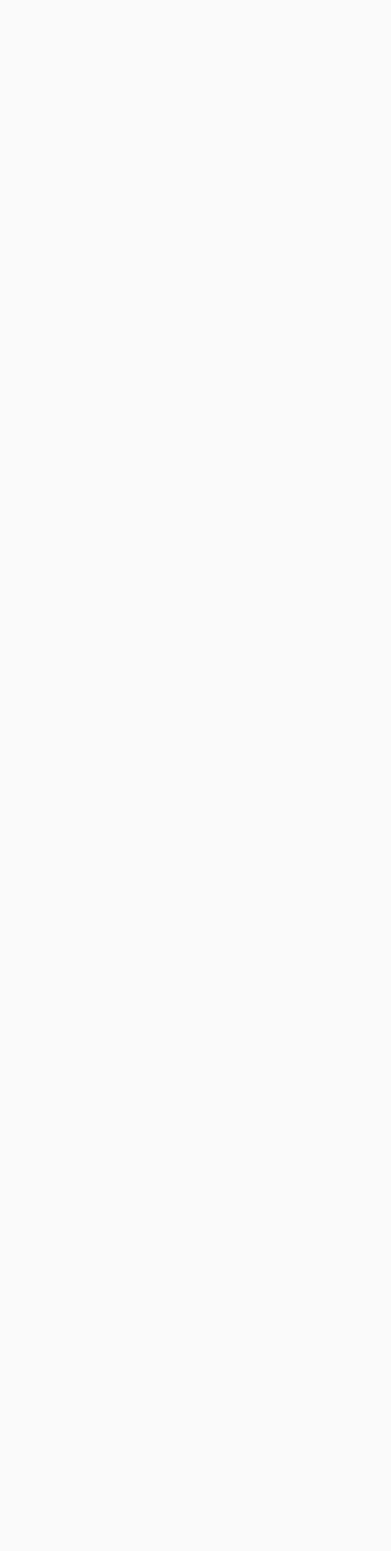
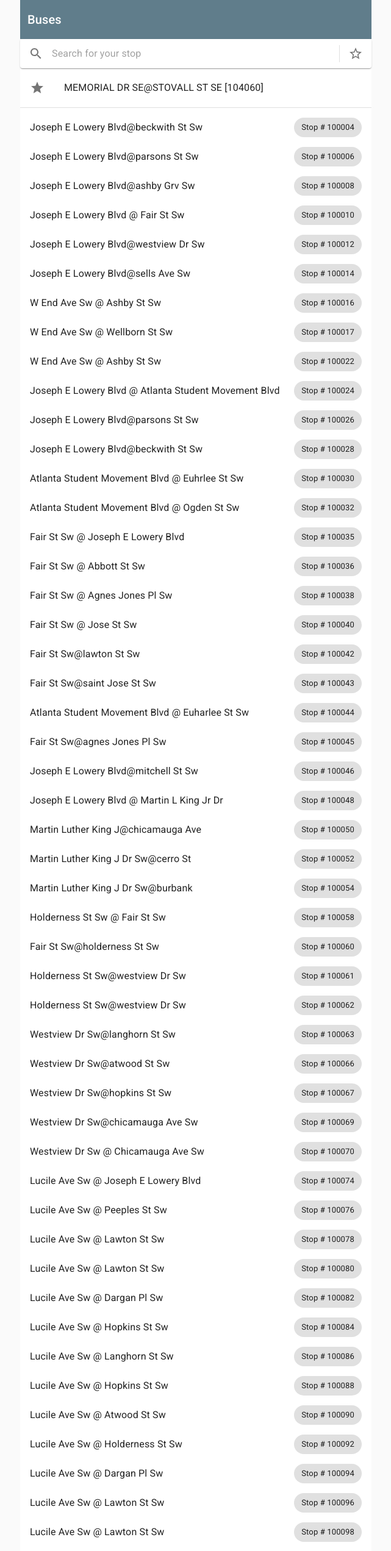
Before and after one commit to jakswa/marta_ui, a React (Create React App) app: page /bus in a window 1280 px wide. Shown: the top 2544 px of the page at 61% size, without its empty margins (319-960 px from the left). Before the commit the page ends 800 px from the top, so only its background shows below. Built offline with nearby package versions, Linux system fonts and the light colour scheme.

Commit message:
Get train data on page

```diff
--- a/package.json
+++ b/package.json
@@ -4,6 +4,7 @@
   "private": true,
   "dependencies": {
     "@material-ui/core": "^4.5.1",
+    "@material-ui/icons": "^4.5.1",
     "@material-ui/styles": "^4.5.0",
     "react": "^16.8.3",
     "react-dom": "^16.8.3",
--- a/src/App.js
+++ b/src/App.js
@@ -1,6 +1,7 @@
 import StationList from './StationList/StationList';
 import StationView from './StationView/StationView';
 import TrainView from './TrainView/TrainView';
+import BusRoot from './Bus/BusRoot';
 import Settings from './settings';
 import React, { Component } from "react";
 import Grid from "@material-ui/core/Grid";
@@ -29,6 +30,7 @@ class App extends Component {
                 <Route exact path="/" component={StationList} />
                 <Route path="/station/:station" component={StationView} />
                 <Route path="/train/:train_id" component={TrainView} />
+                <Route path="/bus" component={BusRoot} />
               </Grid>
             </Grid>
           </div>
--- /dev/null
+++ b/src/Bus/BusRoot.js
@@ -0,0 +1,114 @@
+// npm packages
+import React, { Component } from 'react';
+// Material UI
+import { withStyles } from '@material-ui/styles';
+import AppBar from '@material-ui/core/AppBar';
+import Toolbar from '@material-ui/core/Toolbar';
+import Typography from '@material-ui/core/Typography';
+import Paper from '@material-ui/core/Paper';
+import InputBase from '@material-ui/core/InputBase';
+import Divider from '@material-ui/core/Divider';
+import IconButton from '@material-ui/core/IconButton';
+import StarBorderIcon from '@material-ui/icons/StarBorder';
+import StarIcon from '@material-ui/icons/Star';
+import SearchIcon from '@material-ui/icons/Search';
+import List from '@material-ui/core/List';
+import ListItem from '@material-ui/core/ListItem';
+import ListItemIcon from '@material-ui/core/ListItemIcon';
+import ListItemText from '@material-ui/core/ListItemText';
+import Box from '@material-ui/core/Box';
+import Container from '@material-ui/core/Container';
+import Chip from '@material-ui/core/Chip';
+// API
+import ApiBus from '../marta/api-bus';
+import tempStopList from './temp-bus-list';
+
+
+const styles = theme => ({
+  root: {
+    padding: '2px 4px',
+    display: 'flex',
+    alignItems: 'center'
+  },
+  input: {
+    marginLeft: theme.spacing(1),
+    flex: 1,
+  },
+  iconButton: {
+    padding: 10,
+  },
+  divider: {
+    height: 28,
+    margin: 4,
+  },
+});
+
+
+class BusRoot extends Component {
+
+  // componentDidMount() {
+  //   ApiBus.searchBusStops()
+  // }
+
+  // move to a helper file
+  titleCase = (string) => {
+    return string.toLowerCase().split(' ').map(function(word) {
+      return (word.charAt(0).toUpperCase() + word.slice(1));
+    }).join(' ');
+  }
+
+  stopList = tempStopList.map((stop) => {
+    return (
+      <ListItem button key={stop.stop_id}>
+        {/* also need to figure out what to do with these irregular @ */}
+        <ListItemText primary={this.titleCase(stop.stop_name)} />
+        <Chip label={`Stop # ${stop.stop_id}`} />
+      </ListItem>
+    );
+  })
+
+  render() {
+    const { classes } = this.props;
+    return (
+      <Container maxWidth="sm">
+        <Box bgcolor="background.main">
+          <AppBar position="static" color="primary" elevation={0} >
+            <Toolbar>
+              <Typography variant="h6" color="inherit">
+                Buses
+            </Typography>
+            </Toolbar>
+          </AppBar>
+          <Paper component="form" className={classes.root}>
+            <IconButton type="submit" className={classes.iconButton} aria-label="search">
+              <SearchIcon />
+            </IconButton>
+            <InputBase
+              className={classes.input}
+              placeholder="Search for your stop"
+              inputProps={{ 'aria-label': 'search for your stop' }}
+            />
+            <Divider className={classes.divider} orientation="vertical" />
+            <IconButton className={classes.iconButton} aria-label="favorite">
+              <StarBorderIcon />
+            </IconButton>
+          </Paper>
+          <List component="nav" aria-label="secondary mailbox folders">
+            <ListItem button>
+              <ListItemIcon>
+                <StarIcon />
+              </ListItemIcon>
+              <ListItemText primary="MEMORIAL DR SE@STOVALL ST SE [104060]" />
+            </ListItem>
+          </List>
+          <Divider />
+          <List component="nav" aria-label="stops">
+            {this.stopList}
+          </List>
+        </Box>
+      </Container>
+    );
+  }
+}
+
+export default withStyles(styles)(BusRoot);
--- /dev/null
+++ b/src/Bus/temp-bus-list.js
@@ -0,0 +1,203 @@
+const tempStopList = [
+  {
+  "stop_name": "JOSEPH E LOWERY BLVD@BECKWITH ST SW",
+  "stop_id": "100004"
+  },
+  {
+  "stop_name": "JOSEPH E LOWERY BLVD@PARSONS ST SW",
+  "stop_id": "100006"
+  },
+  {
+  "stop_name": "JOSEPH E LOWERY BLVD@ASHBY GRV SW",
+  "stop_id": "100008"
+  },
+  {
+  "stop_name": "JOSEPH E LOWERY BLVD @ FAIR ST SW",
+  "stop_id": "100010"
+  },
+  {
+  "stop_name": "JOSEPH E LOWERY BLVD@WESTVIEW DR SW",
+  "stop_id": "100012"
+  },
+  {
+  "stop_name": "JOSEPH E LOWERY BLVD@SELLS AVE SW",
+  "stop_id": "100014"
+  },
+  {
+  "stop_name": "W END AVE SW @ ASHBY ST SW",
+  "stop_id": "100016"
+  },
+  {
+  "stop_name": "W END AVE SW @ WELLBORN ST SW",
+  "stop_id": "100017"
+  },
+  {
+  "stop_name": "W END AVE SW @ ASHBY ST SW",
+  "stop_id": "100022"
+  },
+  {
+  "stop_name": "JOSEPH E LOWERY BLVD @ ATLANTA STUDENT MOVEMENT BLVD",
+  "stop_id": "100024"
+  },
+  {
+  "stop_name": "JOSEPH E LOWERY BLVD@PARSONS ST SW",
+  "stop_id": "100026"
+  },
+  {
+  "stop_name": "JOSEPH E LOWERY BLVD@BECKWITH ST SW",
+  "stop_id": "100028"
+  },
+  {
+  "stop_name": "ATLANTA STUDENT MOVEMENT BLVD @ EUHRLEE ST SW",
+  "stop_id": "100030"
+  },
+  {
+  "stop_name": "ATLANTA STUDENT MOVEMENT BLVD @ OGDEN ST SW",
+  "stop_id": "100032"
+  },
+  {
+  "stop_name": "FAIR ST SW @ JOSEPH E LOWERY BLVD",
+  "stop_id": "100035"
+  },
+  {
+  "stop_name": "FAIR ST SW @ ABBOTT ST SW",
+  "stop_id": "100036"
+  },
+  {
+  "stop_name": "FAIR ST SW @ AGNES JONES PL SW",
+  "stop_id": "100038"
+  },
+  {
+  "stop_name": "FAIR ST SW @ JOSE ST SW",
+  "stop_id": "100040"
+  },
+  {
+  "stop_name": "FAIR ST SW@LAWTON ST SW",
+  "stop_id": "100042"
+  },
+  {
+  "stop_name": "FAIR ST SW@SAINT JOSE ST SW",
+  "stop_id": "100043"
+  },
+  {
+  "stop_name": "ATLANTA STUDENT MOVEMENT BLVD @ EUHARLEE ST SW",
+  "stop_id": "100044"
+  },
+  {
+  "stop_name": "FAIR ST SW@AGNES JONES PL SW",
+  "stop_id": "100045"
+  },
+  {
+  "stop_name": "JOSEPH E LOWERY BLVD@MITCHELL ST SW",
+  "stop_id": "100046"
+  },
+  {
+  "stop_name": "JOSEPH E LOWERY BLVD @ MARTIN L KING JR DR",
+  "stop_id": "100048"
+  },
+  {
+  "stop_name": "MARTIN LUTHER KING J@CHICAMAUGA AVE",
+  "stop_id": "100050"
+  },
+  {
+  "stop_name": "MARTIN LUTHER KING J DR SW@CERRO ST",
+  "stop_id": "100052"
+  },
+  {
+  "stop_name": "MARTIN LUTHER KING J DR SW@BURBANK",
+  "stop_id": "100054"
+  },
+  {
+  "stop_name": "HOLDERNESS ST SW @ FAIR ST SW",
+  "stop_id": "100058"
+  },
+  {
+  "stop_name": "FAIR ST SW@HOLDERNESS ST SW",
+  "stop_id": "100060"
+  },
+  {
+  "stop_name": "HOLDERNESS ST SW@WESTVIEW DR SW",
+  "stop_id": "100061"
+  },
+  {
+  "stop_name": "HOLDERNESS ST SW@WESTVIEW DR SW",
+  "stop_id": "100062"
+  },
+  {
+  "stop_name": "WESTVIEW DR SW@LANGHORN ST SW",
+  "stop_id": "100063"
+  },
+  {
+  "stop_name": "WESTVIEW DR SW@ATWOOD ST SW",
+  "stop_id": "100066"
+  },
+  {
+  "stop_name": "WESTVIEW DR SW@HOPKINS ST SW",
+  "stop_id": "100067"
+  },
+  {
+  "stop_name": "WESTVIEW DR SW@CHICAMAUGA AVE SW",
+  "stop_id": "100069"
+  },
+  {
+  "stop_name": "WESTVIEW DR SW @ CHICAMAUGA AVE SW",
+  "stop_id": "100070"
+  },
+  {
+  "stop_name": "LUCILE AVE SW @ JOSEPH E LOWERY BLVD",
+  "stop_id": "100074"
+  },
+  {
+  "stop_name": "LUCILE AVE SW @ PEEPLES ST SW",
+  "stop_id": "100076"
+  },
+  {
+  "stop_name": "LUCILE AVE SW @ LAWTON ST SW",
+  "stop_id": "100078"
+  },
+  {
+  "stop_name": "LUCILE AVE SW @ LAWTON ST SW",
+  "stop_id": "100080"
+  },
+  {
+  "stop_name": "LUCILE AVE SW @ DARGAN PL SW",
+  "stop_id": "100082"
+  },
+  {
+  "stop_name": "LUCILE AVE SW @ HOPKINS ST SW",
+  "stop_id": "100084"
+  },
+  {
+  "stop_name": "LUCILE AVE SW @ LANGHORN ST SW",
+  "stop_id": "100086"
+  },
+  {
+  "stop_name": "LUCILE AVE SW @ HOPKINS ST SW",
+  "stop_id": "100088"
+  },
+  {
+  "stop_name": "LUCILE AVE SW @ ATWOOD ST SW",
+  "stop_id": "100090"
+  },
+  {
+  "stop_name": "LUCILE AVE SW @ HOLDERNESS ST SW",
+  "stop_id": "100092"
+  },
+  {
+  "stop_name": "LUCILE AVE SW @ DARGAN PL SW",
+  "stop_id": "100094"
+  },
+  {
+  "stop_name": "LUCILE AVE SW @ LAWTON ST SW",
+  "stop_id": "100096"
+  },
+  {
+  "stop_name": "LUCILE AVE SW @ LAWTON ST SW",
+  "stop_id": "100098"
+  },
+  {
+  "stop_name": "LUCILE AVE SW @ PEEPLES ST SW",
+  "stop_id": "100100"
+  }
+];
+export default tempStopList;
--- /dev/null
+++ b/src/marta/api-bus.js
@@ -0,0 +1,36 @@
+// const stub = require("./arrivals_stub.json");
+
+class ApiBus {
+  static BusUrl = 'https://rust.marta.io/stops';
+
+  static searchBusStops(name) {
+    fetch(this.BusUrl, {
+      mode: 'no-cors',
+    })
+    .then(this.validateResponse)
+    .then(this.parseJson)
+    .then(this.logData)
+    .catch(this.logError);
+  }
+
+  static validateResponse(response) {
+    if (!response.ok) {
+      throw Error(response.statusText);
+    }
+    return response;
+  }
+
+  static parseJson(response) {
+    return response.json();
+  }
+
+  static logData(data) {
+    console.log(data);
+  }
+
+  static logError(error) {
+    console.log('Error: \n', error);
+  }
+}
+
+export default ApiBus;
--- a/src/theme/theme.jsx
+++ b/src/theme/theme.jsx
@@ -8,6 +8,9 @@ const AppThemeOptions = {
       primary: {
         main: '#607D8B',
       },
+      background: {
+        main: '#fff',
+      }
     },
   },
   dark: {
@@ -17,6 +20,9 @@ const AppThemeOptions = {
       primary: {
         main: grey[800],
       },
+      background: {
+        main: '#303030',
+      }
     },
   }
 };
```
